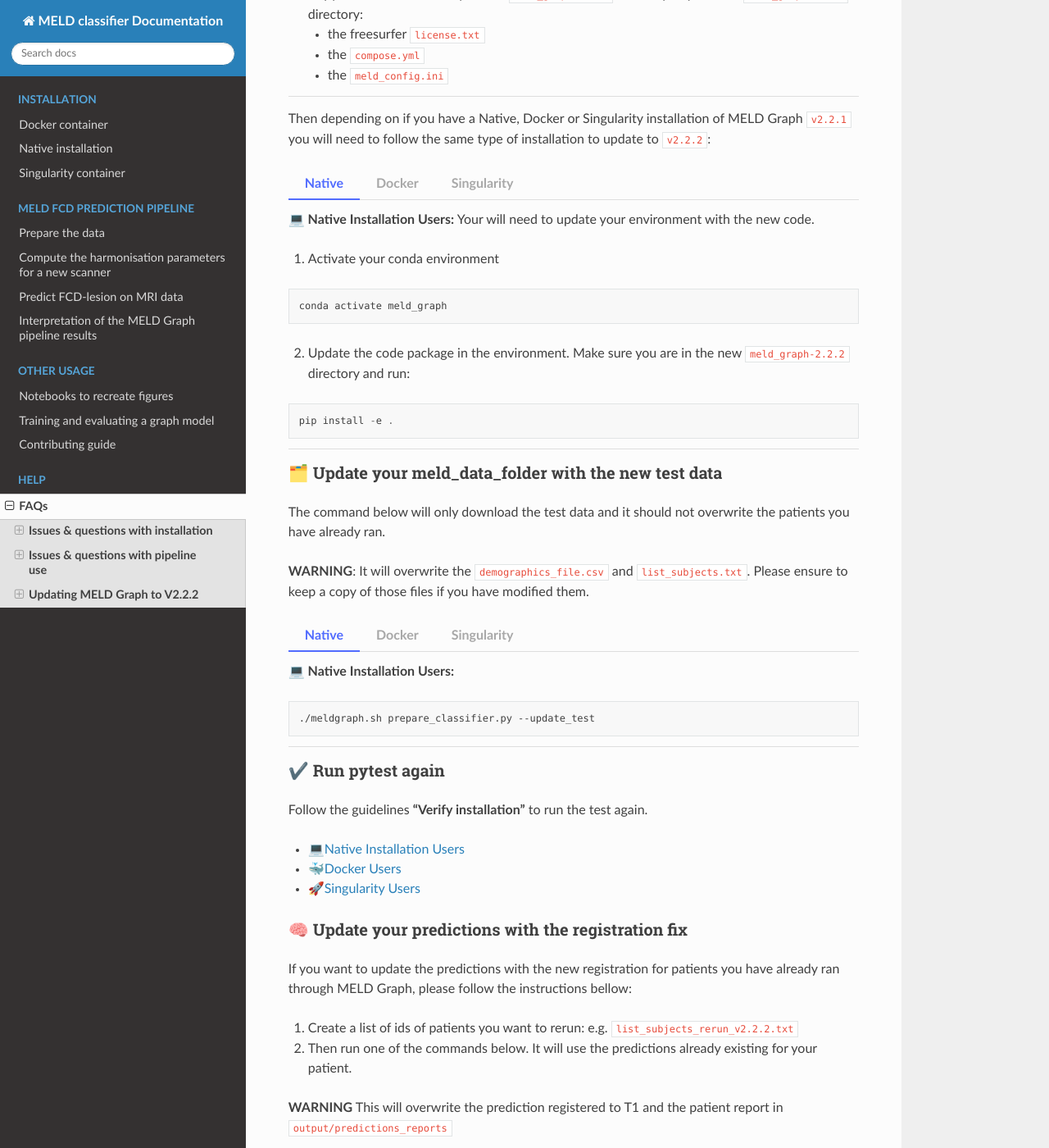
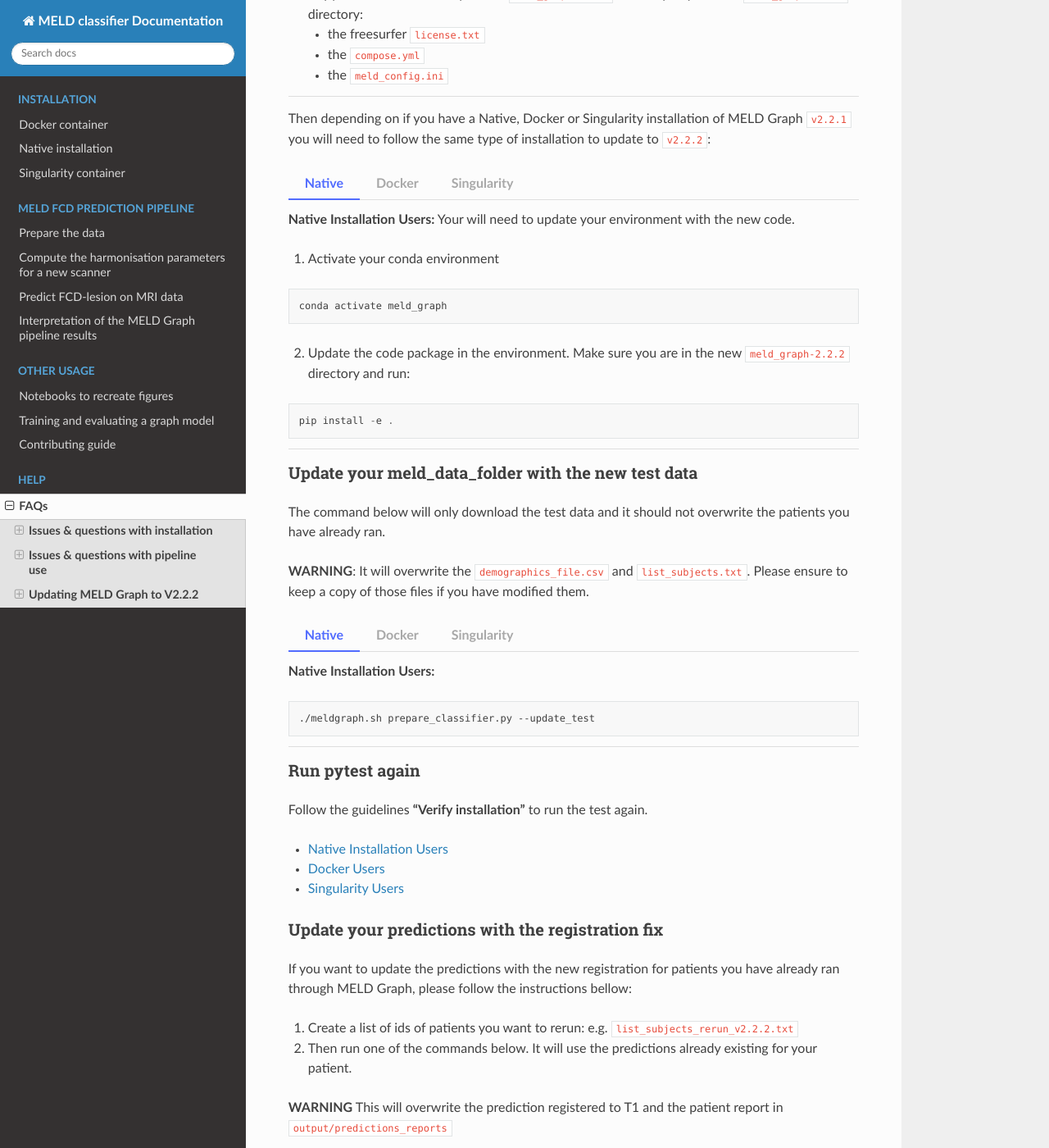
Before and after one commit to phindagijimana/Meld_implement, a Sphinx documentation site: the page built from meld_graph/docs/FAQs.md, in a window 1280 px wide and 1400 px high, scrolled down 4189 px. Shown: the whole window at 82% size. Built offline with Sphinx 7.4.7 and the Read the Docs theme 3.1.0, drawn with Linux system fonts in a browser that asks for light colours; some of the changed text lies outside the part shown.

````diff
--- a/meld_graph/docs/FAQs.md
+++ b/meld_graph/docs/FAQs.md
@@ -127,7 +127,7 @@ If it is another pathology e.g. a tumour, the pipeline has not been developed /
 The instructions below are for users that already have used MELD Graph v2.2.1 on patients and would like to update to MELD Graph V2.2.2 while keeping the same meld_data folder.
 
 
-### 📥 **Get the updated code**
+### **Get the updated code**
 
 Please follow the Download method below to get the new code
 
@@ -159,7 +159,7 @@ Then depending on if you have a Native, Docker or Singularity installation of ME
 
 :::{tab-item} Native
 :sync: Native
-**💻 Native Installation Users:** Your will need to update your environment with the new code.
+**Native Installation Users:** Your will need to update your environment with the new code.
 
 1. Activate your conda environment
 ```
@@ -175,7 +175,7 @@ pip install -e .
 :::{tab-item} Docker
 :sync: Docker
 
-**🐳 Docker Users:** You will need to pull the latest docker image
+**Docker Users:** You will need to pull the latest docker image
 ```bash
 docker pull meldproject/meld_graph:latest
 ```
@@ -185,14 +185,14 @@ docker pull meldproject/meld_graph:latest
 :::{tab-item} Singularity
 :sync: Singularity
 
-**🚀 Singularity Users:** You will need to pull the latest image
+**Singularity Users:** You will need to pull the latest image
 ```bash
 singularity pull docker://meldproject/meld_graph:latest
 ```
 :::
 ::::
 
-### 🗂️ **Update your meld_data_folder with the new test data**
+### **Update your meld_data_folder with the new test data**
 The command below will only download the test data and it should not overwrite the patients you have already ran.
 
 **WARNING**: It will overwrite the `demographics_file.csv` and `list_subjects.txt`. Please ensure to keep a copy of those files if you have modified them.
@@ -202,7 +202,7 @@ The command below will only download the test data and it should not overwrite t
 :::{tab-item} Native
 :sync: Native
 
-**💻 Native Installation Users:**
+**Native Installation Users:**
 ```bash
 ./meldgraph.sh prepare_classifier.py --update_test
 ```
@@ -211,7 +211,7 @@ The command below will only download the test data and it should not overwrite t
 :::{tab-item} Docker
 :sync: Docker
 
-**🐳 Docker Users:**
+**Docker Users:**
 ```bash
 DOCKER_USER="$(id -u):$(id -g)" docker compose run meld_graph python scripts/new_patient_pipeline/prepare_classifier.py --update_test
 ```
@@ -220,21 +220,21 @@ DOCKER_USER="$(id -u):$(id -g)" docker compose run meld_graph python scripts/new
 :::{tab-item} Singularity
 :sync: Singularity
 
-**🚀 Singularity Users:**
+**Singularity Users:**
 ```bash
 singularity exec meld_graph.sif /bin/bash -c "cd /app && python scripts/new_patient_pipeline/prepare_classifier.py --update_test"
 ```
 :::
 ::::
 
-### ✔️ **Run pytest again**
+### **Run pytest again**
 Follow the guidelines **"Verify installation"** to run the test again.
-- 💻[Native Installation Users](https://meld-graph.readthedocs.io/en/latest/install_native.html#verify-installation)
-- 🐳[Docker Users](https://meld-graph.readthedocs.io/en/latest/install_docker.html#verify-installation)
-- 🚀[Singularity Users](https://meld-graph.readthedocs.io/en/latest/install_singularity.html#verify-installation)
+- [Native Installation Users](https://meld-graph.readthedocs.io/en/latest/install_native.html#verify-installation)
+- [Docker Users](https://meld-graph.readthedocs.io/en/latest/install_docker.html#verify-installation)
+- [Singularity Users](https://meld-graph.readthedocs.io/en/latest/install_singularity.html#verify-installation)
 
 
-### 🧠 **Update your predictions with the registration fix**
+### **Update your predictions with the registration fix**
 If you want to update the predictions with the new registration for patients you have already ran through MELD Graph, please follow the instructions bellow:
 
 1) Create a list of ids of patients you want to rerun: e.g. `list_subjects_rerun_v2.2.2.txt`
@@ -248,7 +248,7 @@ If you want to update the predictions with the new registration for patients you
 :::{tab-item} Native
 :sync: Native
 
-**💻 Native Installation Users:**
+**Native Installation Users:**
 ```bash
 ./meldgraph.sh run_script_prediction.py -ids list_subjects_rerun_v2.2.2.txt --skip_prediction
 ```
@@ -257,7 +257,7 @@ If you want to update the predictions with the new registration for patients you
 :::{tab-item} Docker
 :sync: Docker
 
-**🐳 Docker Users:**
+**Docker Users:**
 ```bash
 DOCKER_USER="$(id -u):$(id -g)" docker compose run meld_graph python scripts/new_patient_pipeline/run_script_prediction.py -ids list_subjects_rerun_v2.2.2.txt --skip_prediction
 ```
@@ -266,7 +266,7 @@ DOCKER_USER="$(id -u):$(id -g)" docker compose run meld_graph python scripts/new
 :::{tab-item} Singularity
 :sync: Singularity
 
-**🚀 Singularity Users:**
+**Singularity Users:**
 ```bash
 singularity exec meld_graph.sif /bin/bash -c "cd /app && python scripts/new_patient_pipeline/run_script_prediction.py -ids list_subjects_rerun_v2.2.2.txt --skip_prediction"
 ```
````
Also changed, not shown: README.md (+2 -2 lines).
